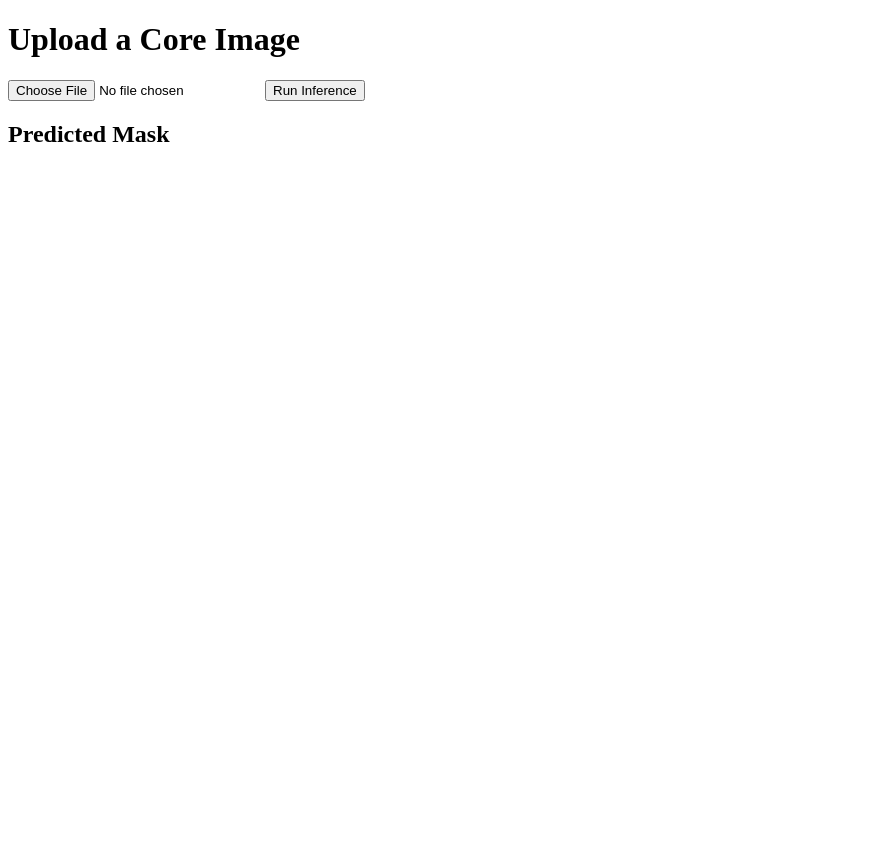
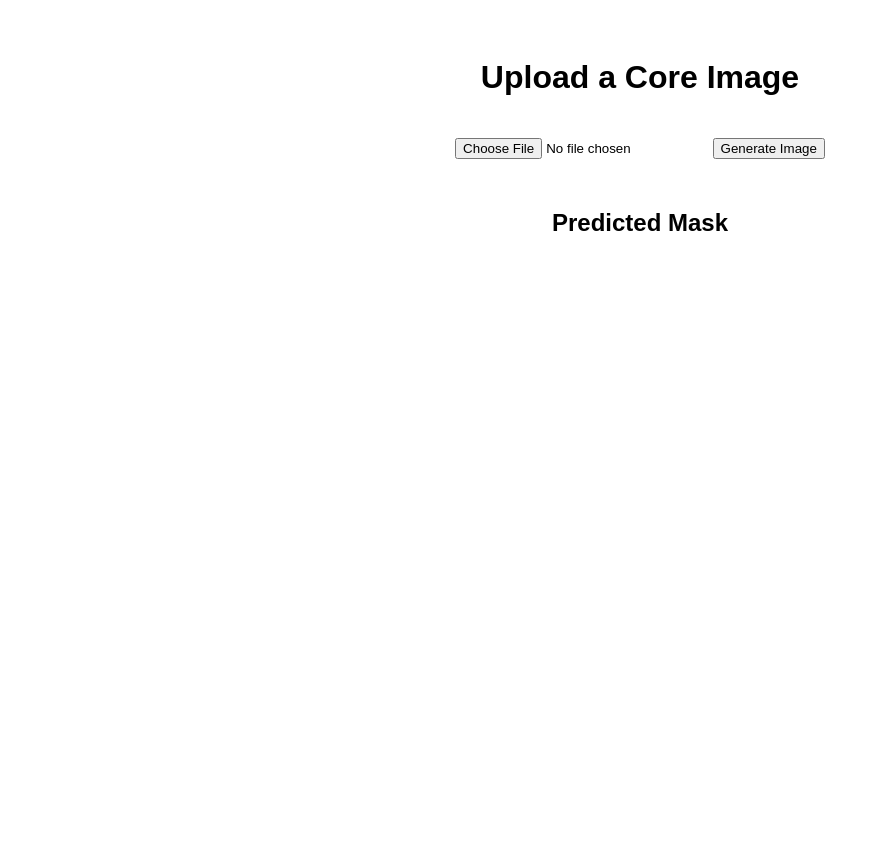
Before and after one commit to ashwinvel2000/Fracture-Segmentation-API, a Flask app: page / in a window 1280 px wide. Shown: the whole page, without its empty margins (0-880 px from the left). Before the commit the page ends 142 px from the top, so only its background shows below. Run offline with Flask 3, Linux system fonts and the light colour scheme; parts of the project's set-up code (start-up, migrations or seed data) failed here and were passed over.

Commit message:
Update index.html

```diff
--- a/templates/index.html
+++ b/templates/index.html
@@ -4,19 +4,39 @@
     <meta charset="UTF-8" />
     <meta name="viewport" content="width=device-width, initial-scale=1.0"/>
     <title>Fracture Segmentation Demo</title>
+    <style>
+        body {
+          display: flex;
+          flex-direction: column;
+          align-items: center;
+          justify-content: flex-start;
+          min-height: 100vh;
+          font-family: Arial, sans-serif;
+          padding-top: 30px;
+        }
+        form {
+          margin-top: 20px;
+          margin-bottom: 30px;
+          text-align: center;
+        }
+        img {
+          max-width: 512px;
+          margin-top: 1em;
+          border: 1px solid #ccc;
+        }
+      </style>
   </head>
   <body>
     <h1>Upload a Core Image</h1>
 
     <form id="uploadForm" action="/predict" method="post" enctype="multipart/form-data">
       <input type="file"   name="file" accept="image/*" required>
-      <button type="submit">Run Inference</button>
+      <button type="submit">Generate Image</button>
     </form>
 
     <h2>Predicted Mask</h2>
-    <!-- Hidden until we get a response -->
     <img id="resultMask" src="" alt="Your mask will appear here"
-         style="display:none; max-width:512px; margin-top:1em; border:1px solid #ccc;" />
+         style="display:none;" />
 
     <script>
       const form = document.getElementById('uploadForm');
```
